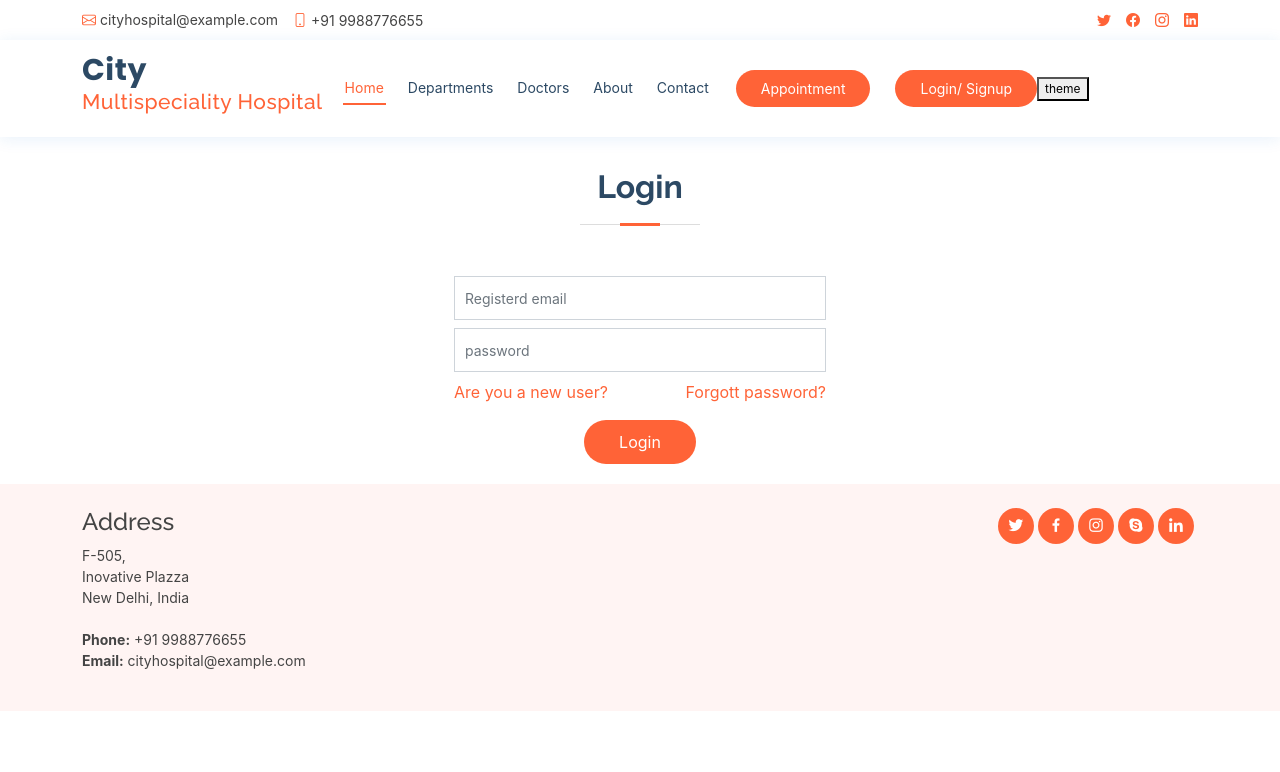
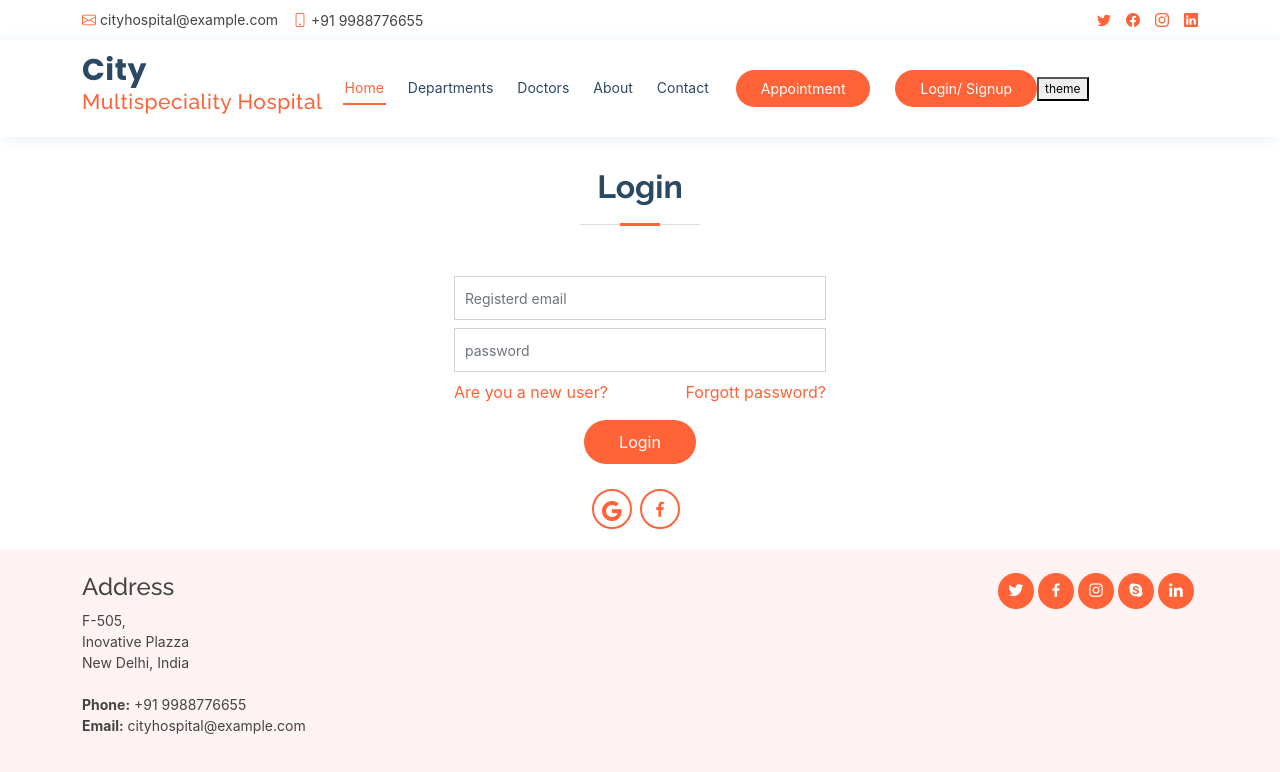
Before and after one commit to rudrabhikadiya3/city-hospital, a React (Create React App) app: page /login in a window 1280 px wide. Shown: the top 772 px of the page. Built offline with nearby package versions, Linux system fonts and the light colour scheme.

Commit message:
google facebook

```diff
--- a/public/assets/css/style.css
+++ b/public/assets/css/style.css
@@ -1783,3 +1783,26 @@ section {
 .fs-6{
   font-size: 12px !important;
 }
+
+/* google signup btn */
+.signin-btns {
+  margin-top: 25px;
+  text-align: center;
+}
+.signin-btns .signin-btn{
+  border: 2px solid #FF6337;
+  display: inline-block;
+  margin-right: 8px;
+  /* padding: 5px; */
+  border-radius: 50%;
+  height: 40px;
+  width: 40px;
+  line-height: 40px;
+  font-size: 20px;
+  text-align: center;
+  transition: all .5s;
+}
+.signin-btns .signin-btn:hover{
+  background-color: #FF6337;
+  color: white;
+}
--- a/src/container/Login.js
+++ b/src/container/Login.js
@@ -2,7 +2,12 @@ import React, { useState } from "react";
 import * as yup from "yup";
 import { Formik, Form, useFormik } from "formik";
 import { useDispatch } from "react-redux";
-import { googleSighUpAction, loginAction, sighUpAction } from "../redux/action/auth.action";
+import {
+  facebookSighUpAction,
+  googleSighUpAction,
+  loginAction,
+  sighUpAction,
+} from "../redux/action/auth.action";
 
 function Login(props) {
   const [userType, setUsertype] = useState("login");
@@ -66,20 +71,23 @@ function Login(props) {
     formik;
 
   const handelGoogleSignin = () => {
-    dispatch(googleSighUpAction())
+    dispatch(googleSighUpAction());
+  };
+  const handleFacebookSignin = () => {
+    dispatch(facebookSighUpAction());
   };
 
   return (
     <section id="appointment" className="appointment">
       <div className="container">
         <div className="section-title">
-          {userType === "password" ?
+          {userType === "password" ? (
             <h2>Reset password</h2>
-           : userType === "login" ?
+          ) : userType === "login" ? (
             <h2>Login</h2>
-           :
+          ) : (
             <h2>Sign Up</h2>
-          }
+          )}
         </div>
         <Formik values={formik}>
           <Form className="php-email-form" onSubmit={handleSubmit}>
@@ -207,20 +215,30 @@ function Login(props) {
                 </div>
               ) : userType === "login" ? (
                 <div className="text-center mt-3">
-                  <button type="submit">
-                    Login
-                  </button>
+                  <button type="submit">Login</button>
                 </div>
               ) : (
                 <>
                   <div className="text-center mt-3">
-                  <button type="submit">Sign Up</button>
-                </div>
-                <div className="text-center mt-3">
-                  <button type="submit" onClick={handelGoogleSignin}>Sign in with google</button>
-                </div>
+                    <button type="submit">Sign Up</button>
+                  </div>
+
+
                 </>
               )}
+               <div className="signin-btns">
+                    <a href="#"
+                      className="signin-btn"
+                      onClick={handelGoogleSignin}>
+                      <i class="bi bi-google"></i></a>
+                    <a
+                      href="#"
+                      className="signin-btn"
+                      onClick={handleFacebookSignin}
+                    >
+                      <i className="bx bxl-facebook" />
+                    </a>
+                  </div>
             </div>
           </Form>
         </Formik>
--- a/src/redux/ActionTypes.js
+++ b/src/redux/ActionTypes.js
@@ -1,6 +1,7 @@
 
 export const SIGN_UP = 'SIGN_UP'
 export const GOOGLE_SIGN_UP = 'GOOGLE_SIGN_UP'
+export const FACEBOOK_SIGN_UP = 'GITHUB_SIGN_UP'
 
 export const LOG_IN = 'LOG_IN'
 export const LOG_OUT = 'LOG_OUT'
--- a/src/redux/action/auth.action.js
+++ b/src/redux/action/auth.action.js
@@ -22,3 +22,6 @@ export const logOutAction = () => (dispatch) => {
 export const googleSighUpAction = () => (dispatch) => {
     dispatch({type: ActionTypes.GOOGLE_SIGN_UP})
 }
+export const facebookSighUpAction = () => (dispatch) => {
+    dispatch({type: ActionTypes.FACEBOOK_SIGN_UP})
+}
--- a/src/saga/auth.saga.js
+++ b/src/saga/auth.saga.js
@@ -2,7 +2,7 @@ import { call, put, takeEvery, all } from "redux-saga/effects";
 import { setAlertValue } from "../redux/action/alert.action";
 import { loggedInAction, loggedOutAction } from "../redux/action/auth.action";
 import * as ActionTypes from "../redux/ActionTypes";
-import { googleNewUser, LoginUser, logOutUser, newUsers } from "./usersAPI";
+import { facebookNewUser, googleNewUser, LoginUser, logOutUser, newUsers } from "./usersAPI";
 
 function* signUpSaga(action) {
   try {
@@ -43,6 +43,18 @@ function* googleSignUpSaga() {
   }
 }
 
+
+function* facebookSignUpSaga() {
+  try {
+    const user = yield call(facebookNewUser);
+    yield put(loggedInAction(user))
+    yield put(setAlertValue({type: ActionTypes.SET_ALERT, payload: {text : "You are successfully login with Github", color: "success"}}))
+  } catch (e) {
+    yield put(setAlertValue({type: ActionTypes.SET_ALERT, payload: {text : e, color: "error"}}))
+    console.log(e);
+  }
+}
+
 // watchers
 function* watchSignUP() {
   yield takeEvery(ActionTypes.SIGN_UP, signUpSaga);
@@ -56,8 +68,11 @@ function* watchLogOut() {
 function* watchGoogleSignIn() {
   yield takeEvery(ActionTypes.GOOGLE_SIGN_UP, googleSignUpSaga);
 }
+function* watchFacebookSignIn() {
+  yield takeEvery(ActionTypes.FACEBOOK_SIGN_UP, facebookSignUpSaga);
+}
 
 // combine watcher
 export function* watchAuth() {
-  yield all([watchSignUP(), watchLogin(), watchLogOut(), watchGoogleSignIn()]);
+  yield all([watchSignUP(), watchLogin(), watchLogOut(), watchGoogleSignIn(), watchFacebookSignIn()]);
 }
--- a/src/saga/usersAPI.js
+++ b/src/saga/usersAPI.js
@@ -6,6 +6,7 @@ import {
   signOut,
   GoogleAuthProvider,
   signInWithPopup,
+  FacebookAuthProvider,
 } from "firebase/auth";
 import { auth } from "../firebase";
 import { history } from "../history";
@@ -14,17 +15,12 @@ export const newUsers = (val) => {
   return new Promise((resolve, reject) => {
     createUserWithEmailAndPassword(auth, val.email, val.password)
       .then((userCredential) => {
-        // Signed in
         const user = userCredential.user;
         onAuthStateChanged(auth, (user) => {
           if (user) {
-            // User is signed in
             sendEmailVerification(auth.currentUser).then(() => {
-              // Email verification sent!
               resolve("Email verification sent!");
             });
-          } else {
-            // User is signed out
           }
         });
       })
@@ -98,3 +94,26 @@ export const googleNewUser = () => {
       });
   });
 };
+
+
+export const facebookNewUser = () =>{
+  return new Promise((resolve, reject) => {
+    const provider = new FacebookAuthProvider();
+
+  signInWithPopup(auth, provider)
+  .then((result) => {
+    const credential = FacebookAuthProvider.credentialFromResult(result);
+    const token = credential.accessToken;
+    const user = result.user;
+    resolve({payload: user})
+  }).catch((error) => {
+    const errorCode = error.code;
+    const errorMessage = error.message;
+    const email = error.customData.email;
+    const credential = FacebookAuthProvider.credentialFromError(error);
+    if (errorCode.localeCompare("auth/operation-not-allowed") === 0) {
+      reject("facebook provider pending by developer");
+    }
+  });
+  });
+}
```
